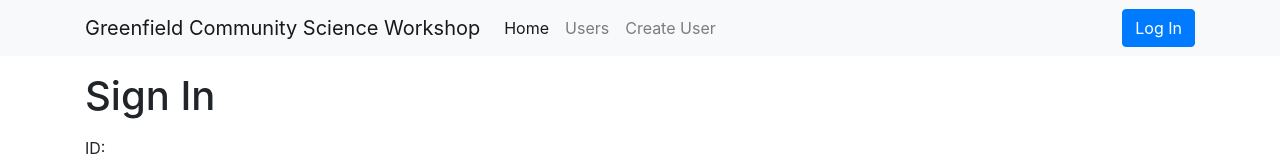
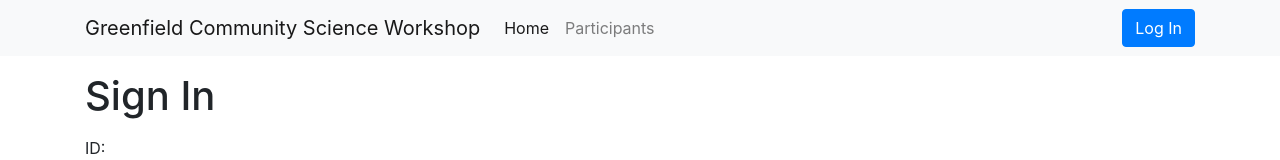
Before and after one commit to YukiOkamoto0206/gcsw-frontend, a React (Create React App) app: page / in a window 1280 px wide. Shown: the top 160 px of the page. Built offline with nearby package versions, Linux system fonts and the light colour scheme.

Commit message:
minor changes

```diff
--- a/src/App.js
+++ b/src/App.js
@@ -26,7 +26,7 @@ const App = () => {
           <Routes>
             <Route path="/" exact element={<ParticipantSignin />} />
             <Route element={<ProtectedRoute />} >
-                <Route path="/users" element={<ParticipantList />} />
+                <Route path="/participants" element={<ParticipantList />} />
                 <Route path="/create" element={<CreateUser />}  />
             </Route>
           </Routes>
--- a/src/components/main-nav.component.js
+++ b/src/components/main-nav.component.js
@@ -10,16 +10,10 @@ const MainNav = () => (
             Home
         </NavLink>
         <NavLink
-            to="/users"
+            to="/participants"
             className="nav-link"
         >
-            Users
-        </NavLink>
-        <NavLink
-            to="/create"
-            className="nav-link"
-        >
-            Create User
+            Participants
         </NavLink>
     </div>
 );
--- a/src/components/participant-signin.component.js
+++ b/src/components/participant-signin.component.js
@@ -1,7 +1,7 @@
 import React, { Component } from "react";
 import axios from "axios";
-import { useAuth0, withAuth0 } from "@auth0/auth0-react";
-import ReactDatePicker, { DatePicker } from "react-datepicker";
+import { withAuth0 } from "@auth0/auth0-react";
+import ReactDatePicker from "react-datepicker";
 import "react-datepicker/dist/react-datepicker.css"
 
 class ParticipantSignin extends Component {
@@ -50,6 +50,7 @@ class ParticipantSignin extends Component {
 
         const token = await getAccessTokenSilently();
 
+        // get request with participant id as the parameter
         axios.get(`${process.env.REACT_APP_SERVER_URL}/participants/${e.target.value}`, {
             headers: {
                 authorization: `Bearer ${token}`,
@@ -69,9 +70,10 @@ class ParticipantSignin extends Component {
                         school: response.data[0].school
                     });
 
-
+                    // check if the participant has already signed in for today
                     if (this.isToday(date)) {
                         console.log('yes');
+
                     } else {
                         console.log('no');
                     }
@@ -271,6 +273,7 @@ class ParticipantSignin extends Component {
                         <div>
                             <ReactDatePicker
                                 className="input"
+                                id="date-picker"
                                 required
                                 placeholderText="Select date"
                                 onChange={this.onChangeDate}
```
Also changed, not shown: src/components/participant-list.component.js (+10 -1 lines).
